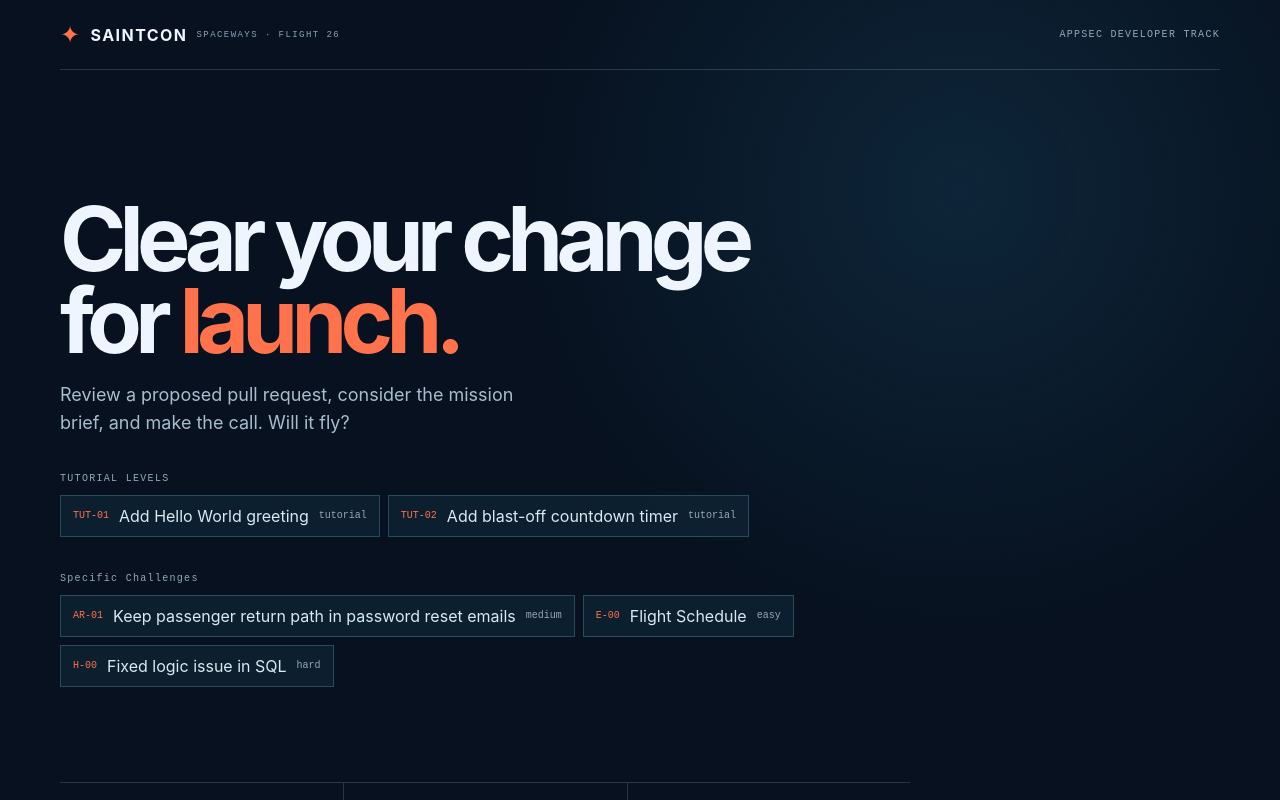
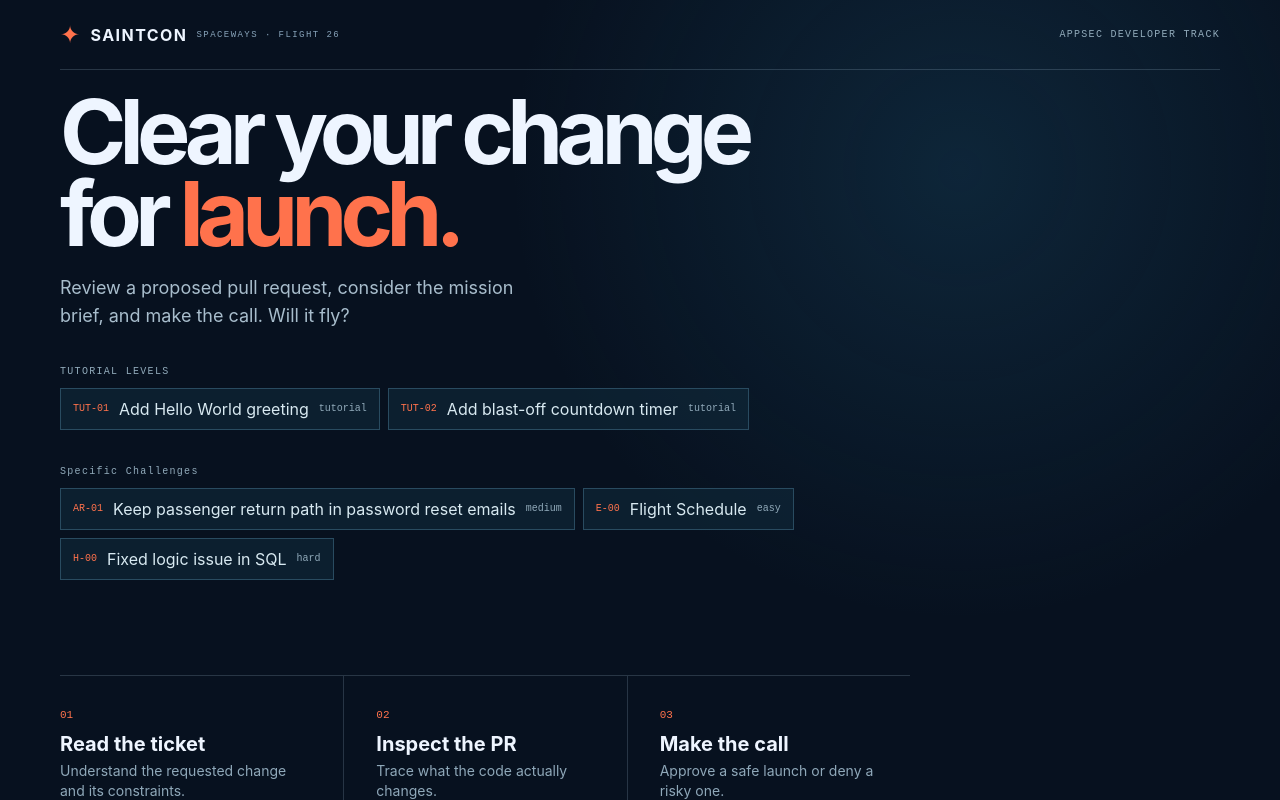
Before and after one commit to phuleofatook/SaintCon-AppSec-Dev-2026, a Preact app: page / in a window 1280 px wide. Shown: the top 800 px of the page. Built offline with nearby package versions, Linux system fonts and the light colour scheme.

Commit message:
Linting change and styling change

```diff
--- a/src/pages/ReviewPage.tsx
+++ b/src/pages/ReviewPage.tsx
@@ -1,8 +1,7 @@
 import { useState } from 'preact/hooks';
 import { AiReview } from '../components/AiReview';
 import { DiffView, type DiffOutputFormat } from '../components/DiffView';
-import type { Choice } from '../types/StandardTypes'
-import type { ExercisePackage } from '../types/StandardTypes'
+import { Choice, type ExercisePackage } from '../types/StandardTypes'
 
 function score(choice: Choice, exercise: ExercisePackage) {
 
--- a/src/styles.css
+++ b/src/styles.css
@@ -64,7 +64,7 @@ button {
     width: min(1160px, calc(100% - 48px));
     margin: auto;
     min-height: calc(100vh - 70px);
-    padding: 112px 0 44px;
+    padding: 5px 0 44px;
 }
 
 .launchpad h1 {
```
